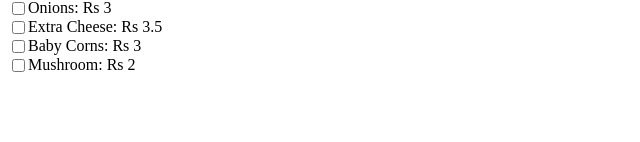
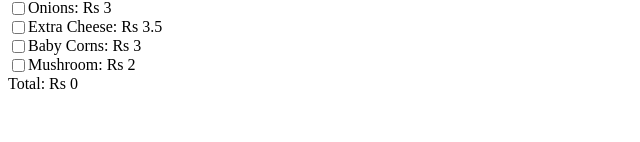
Before and after one commit to ananysagar/checkbox-app, a React (Create React App) app: page / in a window 1280 px wide. Shown: the part 158-300 px from the top of the page, without its empty margins (0-640 px from the left). Built offline with nearby package versions, Linux system fonts and the light colour scheme.

Commit message:
total price calculation for selected toppings

```diff
--- a/src/App.css
+++ b/src/App.css
@@ -1,3 +1,6 @@
 .list-items {
   display: flex;
 }
+.total {
+  display: flex;
+}
--- a/src/App.js
+++ b/src/App.js
@@ -5,13 +5,19 @@ import { toppings } from "./toppings";
 function App() {
   const [allChecked, setAllChecked] = useState(false);
   const [checkedList, setCheckedList] = useState([]);
+  const [totalPrice, setTotalPrice] = useState(0);
 
   const handleChange = (e) => {
     const { name, checked } = e.target;
+    const topping = toppings.find((item) => item.name === name);
+    if (!topping) return;
+
     if (checked) {
       setCheckedList((prev) => [...prev, name]);
+      setTotalPrice((prev) => prev + topping.price);
     } else {
       setCheckedList((prev) => prev.filter((item) => item !== name));
+      setTotalPrice((prev) => prev - topping.price);
     }
   };
 
@@ -21,8 +27,10 @@ function App() {
 
     if (isChecked) {
       setCheckedList(toppings.map((item) => item.name));
+      setTotalPrice(toppings.reduce((acc, curr) => acc + curr.price, 0));
     } else {
       setCheckedList([]);
+      setTotalPrice(0);
     }
   };
 
@@ -63,6 +71,13 @@ function App() {
               </div>
             );
           })}
+          <div className="total">
+            <div>Total </div>
+            <div>
+              <span>: Rs </span>
+              {totalPrice}
+            </div>
+          </div>
         </div>
       </div>
     </div>
```
